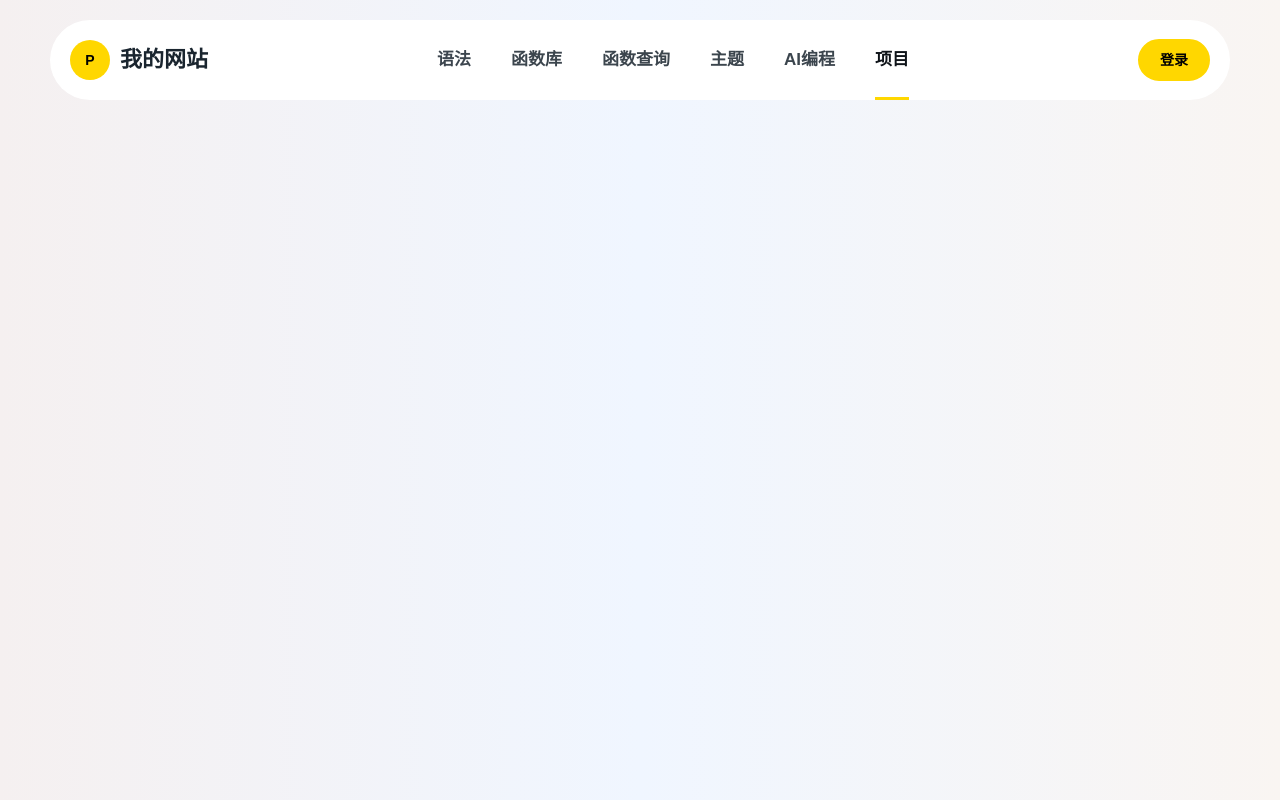
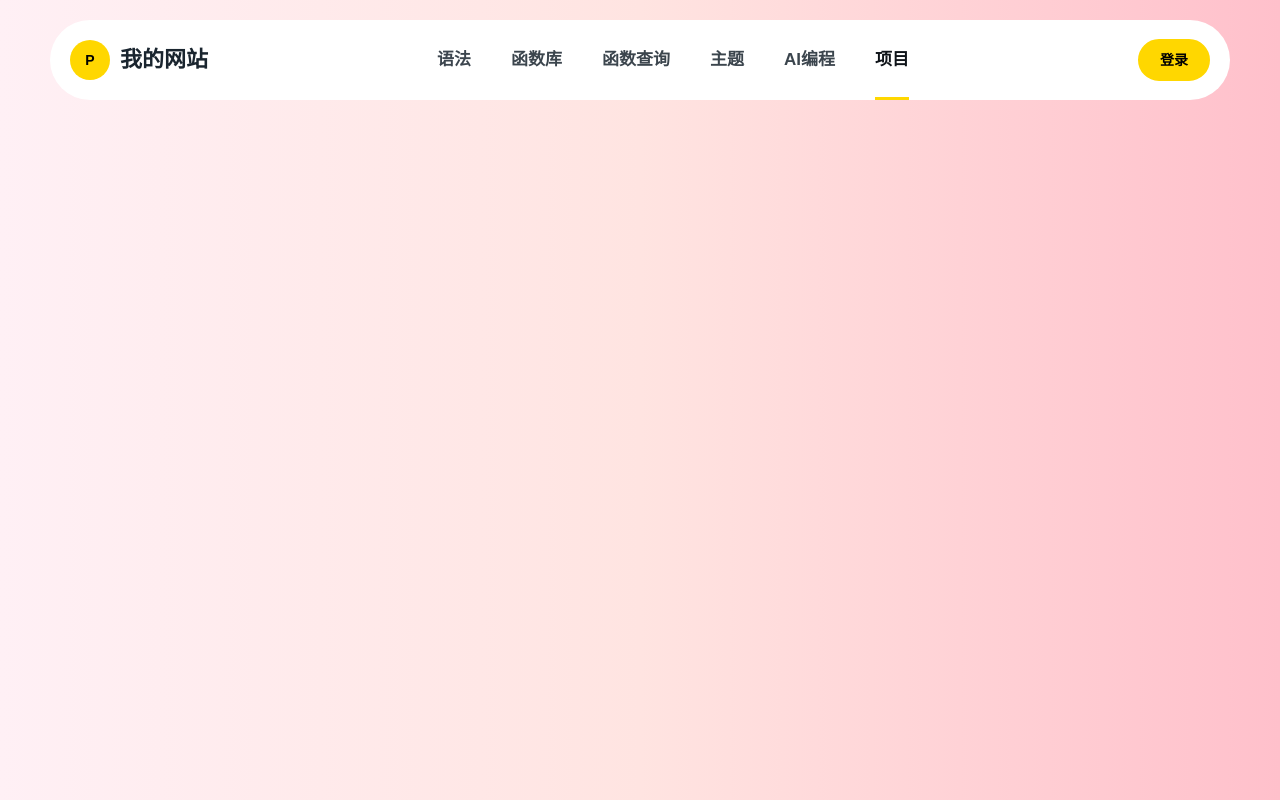
Before and after one commit to huangzhixin2018-sudo/magic, a Django app: page /project/ in a window 1280 px wide. Run offline with Django 5.2, Linux system fonts and the light colour scheme.

Commit message:
Change page background to pink gradient

```diff
--- a/static/css/base.css
+++ b/static/css/base.css
@@ -11,14 +11,14 @@ html {
   scroll-behavior: smooth;
   -webkit-overflow-scrolling: touch;
   height: 100%;
-  background: linear-gradient(90deg, #f5f0f0, #f0f6ff, #f9f5f2);
+  background: linear-gradient(90deg, #fff0f5, #ffe4e1, #ffc0cb);
   background-attachment: fixed;
 }
 
 body {
   margin: 0;
   font-family: "Hiragino Sans GB", "冬青黑体", "PingFang SC", "Microsoft YaHei", sans-serif;
-  background: linear-gradient(90deg, #f5f0f0, #f0f6ff, #f9f5f2) !important;
+  background: linear-gradient(90deg, #fff0f5, #ffe4e1, #ffc0cb) !important;
   background-attachment: fixed !important;
   color: #1a252f;
   line-height: 1.6;
--- a/static/css/content.css
+++ b/static/css/content.css
@@ -10,7 +10,7 @@
   width: 100%;
   min-height: calc(100vh - 100px);
   height: calc(100vh - 100px);
-  background: linear-gradient(90deg, #f5f0f0, #f0f6ff, #f9f5f2) !important;
+  background: linear-gradient(90deg, #fff0f5, #ffe4e1, #ffc0cb) !important;
   background-attachment: fixed !important;
   z-index: 0;
   display: block;
--- a/static/css/project.css
+++ b/static/css/project.css
@@ -3,7 +3,7 @@
   position: relative;
   width: 100%;
   min-height: calc(100vh - 100px);
-  background: linear-gradient(90deg, #f5f0f0, #f0f6ff, #f9f5f2);
+  background: linear-gradient(90deg, #fff0f5, #ffe4e1, #ffc0cb);
   background-attachment: fixed;
   z-index: 0;
 }
```
